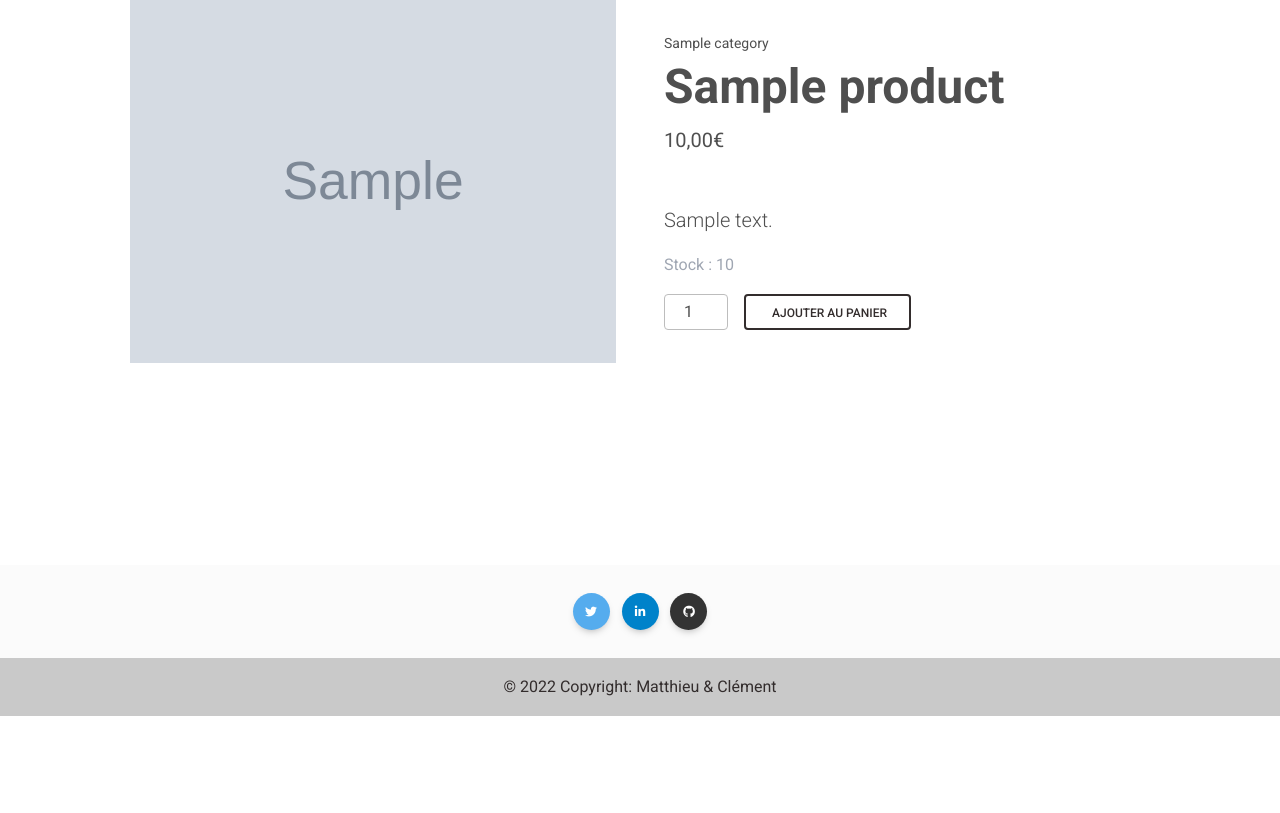
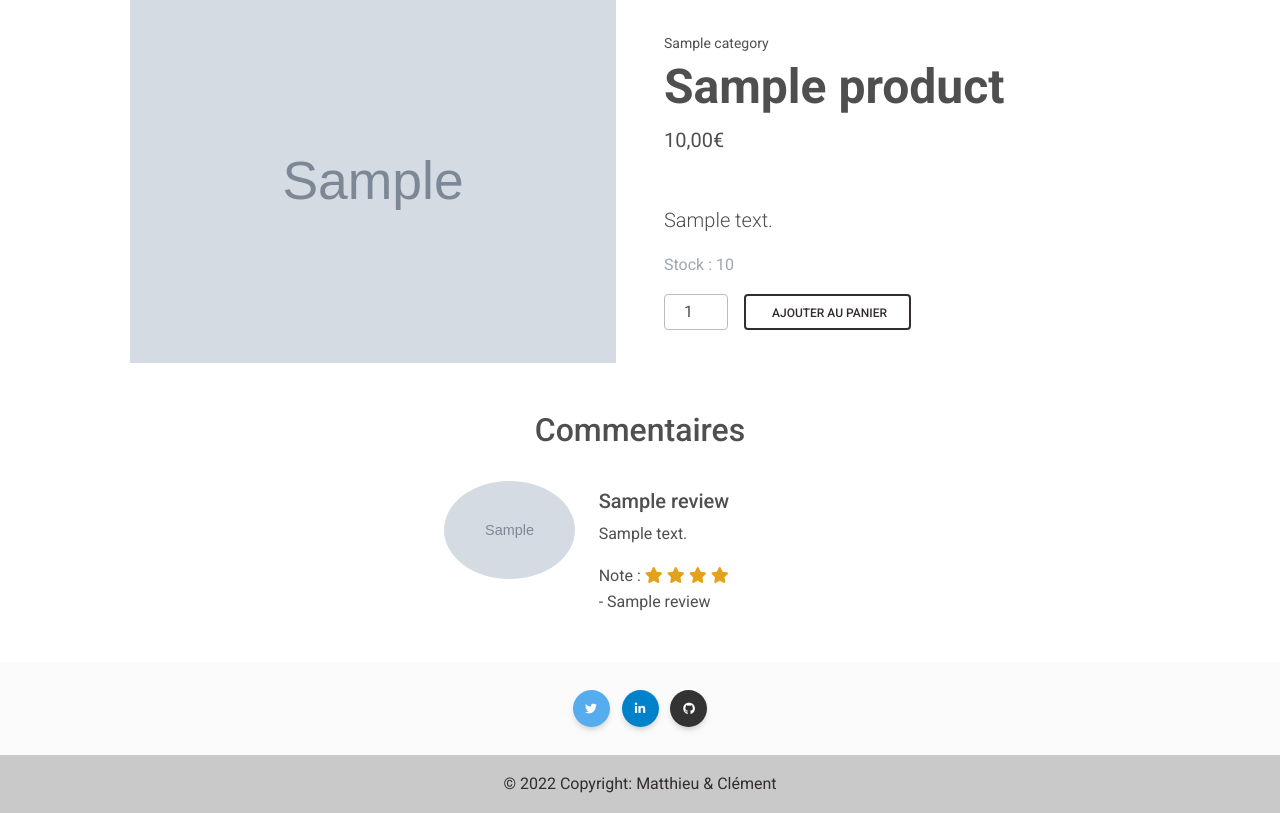
Before and after one commit to Mxtsxw/Shopytech, a PHP site: template views/viewProducts.php in a window 1280 px wide. Shown: the part 84-897 px from the top of the page. Before the commit the page ends 800 px from the top, so only its background shows below. Run offline with PHP 8.4, Linux system fonts and the light colour scheme; the template is opened without the code that fills it: most values are stand-ins (such as "Sample title", 1, 10 or a date in 2020); grey boxes marked "Sample" are stand-in pictures; data that the repository does not hold is empty; some libraries are stand-ins or nearby versions.

Commit message:
Ajout des reviews sur la page de produits

```diff
--- a/views/viewOrders.php
+++ b/views/viewOrders.php
@@ -24,7 +24,6 @@
     </div>
     </div>
   </div>
-
   <div class="col-md-8 mt-4">
 
     <?php if (!isset($orders) || empty($orders)) : ?>
--- a/views/viewProducts.php
+++ b/views/viewProducts.php
@@ -1,31 +1,39 @@
-<?php $this->_t = 'Shopytech - ' . $product-> name(); ?>
+<?php $this->_t = 'Shopytech - ' . $product->name(); ?>
 
 <!-- Product section-->
 <section class="">
     <div class="container px-4 px-lg-5">
         <div class="row gx-4 gx-lg-5 align-items-center">
             <div class="col-md-6">
-                <img class="card-img-top mb-5 mb-md-0 fit-cover h-100" src="<?= ROOT ?>/static/img/<?= $product->image()?>" class="card-img-top" alt="<?= $product->name()?>">
+                <img class="card-img-top mb-5 mb-md-0 fit-cover h-100"
+                    src="<?= ROOT ?>/static/img/<?= $product->image() ?>" class="card-img-top"
+                    alt="<?= $product->name() ?>">
             </div>
             <div class="col-md-6">
-                <div class="small mb-1"><?= $category ?></div>
-                <h1 class="display-5 fw-bolder"><?= $product->name()?></h1>
+                <div class="small mb-1">
+                    <?= $category ?>
+                </div>
+                <h1 class="display-5 fw-bolder"><?= $product->name() ?></h1>
                 <div class="fs-5 mb-5">
-                    <span><?php echo number_format($product->price(), 2, ',', ' ');?>€</span>
+                    <span>
+                        <?php echo number_format($product->price(), 2, ',', ' '); ?>€
+                    </span>
                 </div>
-                <p class="lead"><?= $product->description()?></p>
+                <p class="lead"><?= $product->description() ?></p>
 
                 <!-- Vérification des stocks -->
                 <?php if ($product->quantity() > 0): ?>
-                <p class="text-secondary"> Stock : <?= $product->quantity()?></p>
-                <form action="<?=ROOT?>/handlers/cartHandler.php" method="POST" class="d-flex">
-                    <input type="hidden" name="productId" value="<?= $product->id()?>">
-                    <input class="form-control text-center me-3" type="number" name="productQuantity" value="<?= $_SESSION['cart'][$product->id()] ?? "1" ?>" min=1 max="<?= $product->quantity()?>" style="max-width: 4rem" />
-                    <button class="btn btn-outline-dark flex-shrink-0" type="submit" name="add">
-                        <i class="bi-cart-fill me-1"></i>
-                        Ajouter au panier
-                    </button>
-                </form>
+                    <p class="text-secondary"> Stock : <?= $product->quantity() ?></p>
+                    <form action="<?= ROOT ?>/handlers/cartHandler.php" method="POST" class="d-flex">
+                        <input type="hidden" name="productId" value="<?= $product->id() ?>">
+                        <input class="form-control text-center me-3" type="number" name="productQuantity"
+                            value="<?= $_SESSION['cart'][$product->id()] ?? "1" ?>" min=1 max="<?= $product->quantity() ?>"
+                            style="max-width: 4rem" />
+                        <button class="btn btn-outline-dark flex-shrink-0" type="submit" name="add">
+                            <i class="bi-cart-fill me-1"></i>
+                            Ajouter au panier
+                        </button>
+                    </form>
                 <?php else: ?>
                     <p class="text-danger">Ce produit n'est plus disponible.</p>
                 <?php endif; ?>
@@ -36,3 +44,39 @@
         </div>
     </div>
 </section>
+
+<section class="container mt-5">
+    <div class="">
+        <h2 class="text-center my-3">Commentaires</h2>
+    </div>
+    <div class="row justify-content-md-center gap-3">
+
+
+    <?php foreach ($reviews as $review): ?>
+        <div class="card hover-shadow" style="width: 26rem;">
+            <div class="row g-0">
+                <div class="col-md-4">
+                    <img
+                        src="<?=ROOT?>/static/img/<?= $review->photoUser() ?>"
+                        alt="Trendy Pants and Shoes"
+                        class="img-fluid rounded-circle mt-3"
+                    />
+                </div>
+                <div class="card-body col-md-8">
+                    <h5 class="card-title"><?= $review->title() ?></h5>
+                    <p class="card-text"><?= $review->description() ?></p>
+                    <div>
+                        Note : <span>
+                            <?php for ($i = 0; $i < $review->stars(); $i++): ?>
+                            <i class="fas fa-star text-warning"></i>
+                            <?php endfor; ?>
+                            </span>
+                    </div>
+                    <p class="card-text">- <?= $review->nameUser() ?></p>
+                </div>
+            </div>
+        </div>
+    <?php endforeach; ?>
+
+    </div>
+</section>
```
Also changed, not shown: controllers/ControllerProducts.php (+15 -0 lines), handlers/cartHandler.php (+10 -0 lines), models/ReviewsManager.php (+10 -6 lines), static/css/custom.css (line endings or trailing spaces).
